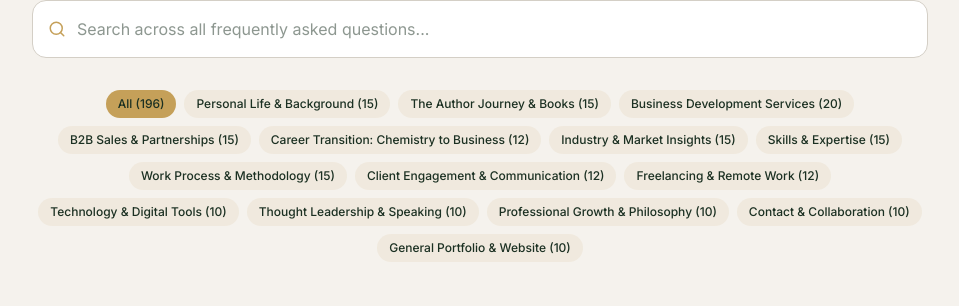
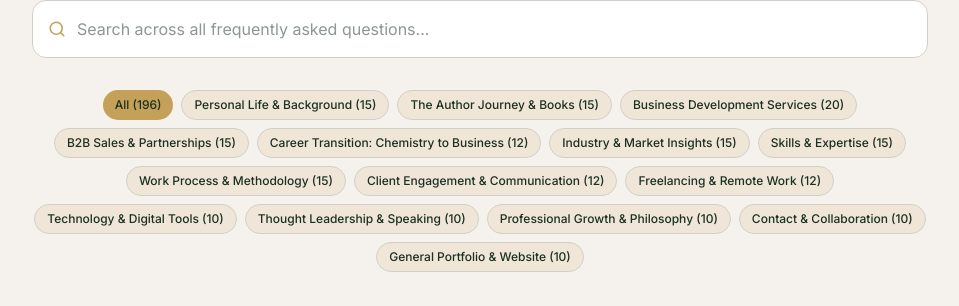
Before and after one commit to Reysajju/modern-portfolio, a Next.js app: page /faq in a window 1280 px wide. Shown: the part 435-741 px from the top of the page, without its empty margins (160-1119 px from the left). Built offline with nearby package versions, Linux system fonts and the light colour scheme; no server answers; a web font is replaced by a local one.

Commit message:
Final UI contrast refinements for Dark Mode legibility

```diff
--- a/src/app/faq/page.tsx
+++ b/src/app/faq/page.tsx
@@ -214,9 +214,11 @@ export default function FAQPage() {
                         style={{
                             backgroundColor: !activeCategory
                                 ? "#C5A059"
-                                : "rgba(197,160,89,0.1)",
+                                : "rgba(197,160,89,0.15)",
                             color: !activeCategory ? "#1B3022" : "var(--foreground)",
+                            borderColor: !activeCategory ? "transparent" : "var(--border)"
                         }}
+                        className={`px-3 py-1.5 rounded-full text-xs font-medium transition-all ${!activeCategory ? "" : "border"}`}
                     >
                         All ({totalFAQs})
                     </button>
@@ -235,12 +237,14 @@ export default function FAQPage() {
                                 backgroundColor:
                                     activeCategory === section.category
                                         ? "#C5A059"
-                                        : "rgba(197,160,89,0.1)",
+                                        : "rgba(197,160,89,0.15)",
                                 color:
                                     activeCategory === section.category
                                         ? "#1B3022"
                                         : "var(--foreground)",
+                                borderColor: activeCategory === section.category ? "transparent" : "var(--border)"
                             }}
+                            className={`px-3 py-1.5 rounded-full text-xs font-medium transition-all ${activeCategory === section.category ? "" : "border"}`}
                         >
                             {section.category} ({section.items.length})
                         </button>
--- a/src/app/page.tsx
+++ b/src/app/page.tsx
@@ -117,9 +117,9 @@ function SponsorBanner({ position = "top" }: { position?: "top" | "inline" }) {
   if (position === "top") {
     return (
       <div className="w-full bg-accent text-accent-foreground py-2 text-center text-xs md:text-sm font-medium tracking-wide z-50 relative">
-        <span className="opacity-80">Sponsored by </span>
-        <strong>Tech Innovators Hub</strong>
-        <span className="mx-2 opacity-50">•</span>
+        <span className="opacity-80 dark:text-forest">Sponsored by </span>
+        <strong className="dark:text-forest">Tech Innovators Hub</strong>
+        <span className="mx-2 opacity-50 dark:text-forest">•</span>
         <a href="#" className="underline underline-offset-4 decoration-accent-foreground/30 hover:decoration-accent-foreground transition-all">Discover more</a>
       </div>
     );
@@ -207,7 +207,7 @@ function MobileNav({
                     }}
                     whileTap={{ scale: 0.98 }}
                   >
-                    <Icon size={24} style={{ color: isActive ? "var(--accent)" : "var(--foreground)" }} />
+                    <Icon size={24} style={{ color: isActive ? "var(--accent)" : "var(--primary-foreground)" }} />
                     <span className="text-lg font-medium">{item.label}</span>
                   </motion.button>
                 );
@@ -283,8 +283,8 @@ function DesktopNav({
               )}
               <Icon
                 size={18}
-                className="relative z-10"
-                style={{ color: isActive ? "var(--primary)" : "var(--primary-foreground)" }}
+                style={{ color: isActive ? "var(--primary)" : "#F5F2ED" }}
+                className={`relative z-10 transition-colors ${!isActive ? "opacity-60 hover:opacity-100" : ""}`}
               />
               <AnimatePresence>
                 {isActive && (
@@ -929,7 +929,7 @@ export default function Portfolio() {
                   </div>
                   <div className="flex flex-wrap gap-2 mt-3">
                     {skill.items.map((item, i) => (
-                      <span key={i} className="px-2 md:px-3 py-1 text-xs rounded-full" style={{ backgroundColor: "rgba(27, 48, 34, 0.05)", color: "var(--foreground)" }}>
+                      <span key={i} className="px-2 md:px-3 py-1 text-xs rounded-full border border-border/10 transition-colors" style={{ backgroundColor: "rgba(197, 160, 89, 0.1)", color: "var(--foreground)" }}>
                         {item}
                       </span>
                     ))}
```
